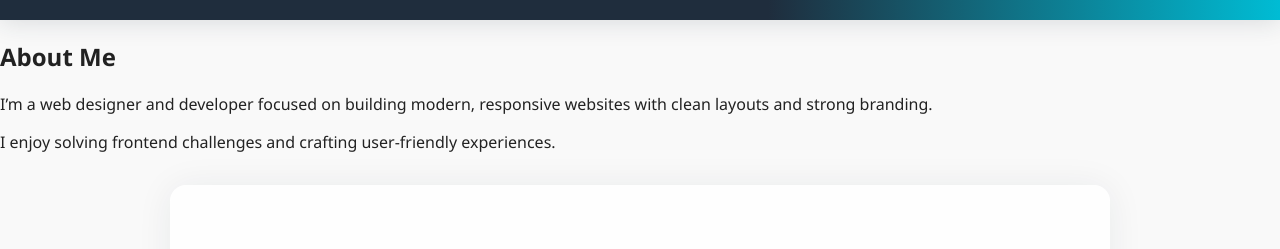
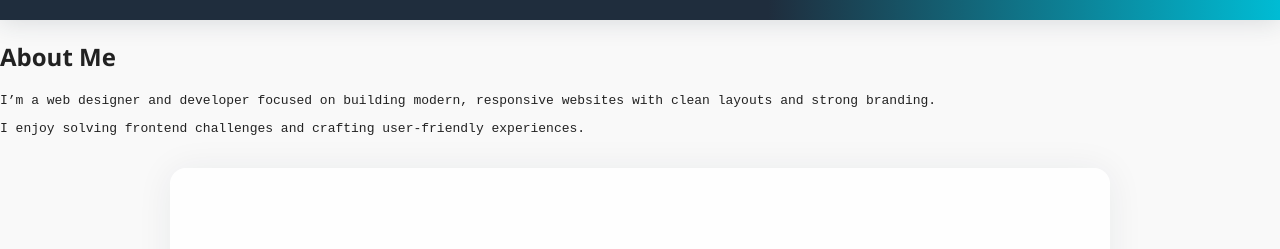
Before and after one commit to madhan12G/repos, a plain HTML site: page index.html in a window 1280 px wide. Shown: the part 110-359 px from the top of the page. Drawn offline with nearby package versions, Linux system fonts and the light colour scheme.

Commit message:
Update index.html

```diff
--- a/index.html
+++ b/index.html
@@ -25,8 +25,8 @@
 
 
     <h2>About Me</h2>
-          <p>I’m a web designer and developer focused on building modern, responsive websites with clean layouts and strong branding. </p>
-          <p>I enjoy solving frontend challenges and crafting user-friendly experiences.</p>
+          <pre>I’m a web designer and developer focused on building modern, responsive websites with clean layouts and strong branding. </pre>
+          <pre>I enjoy solving frontend challenges and crafting user-friendly experiences.</pre>
   </section>
 
   <section id="skills">
```
